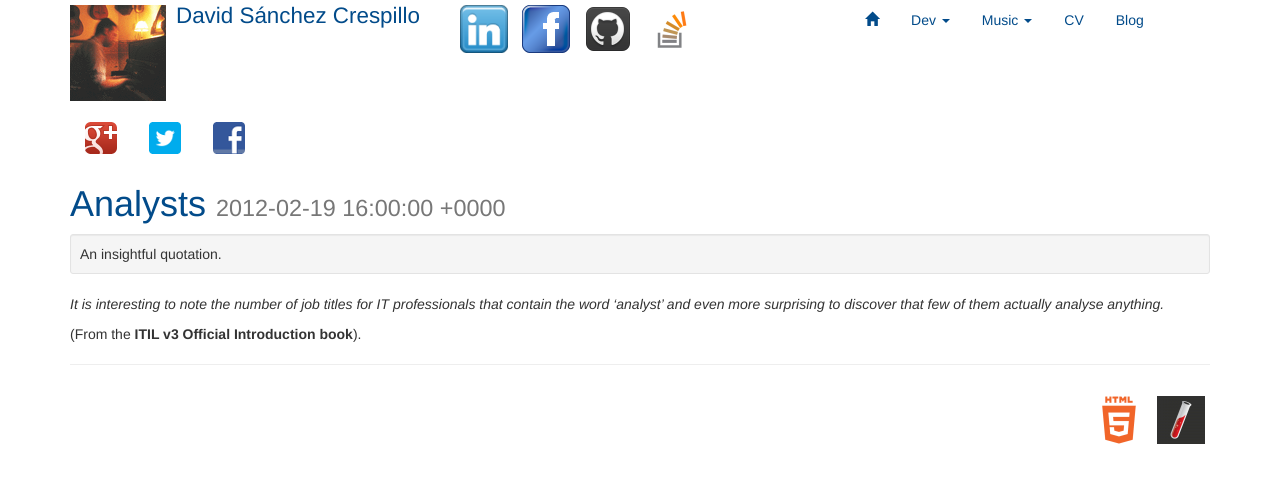
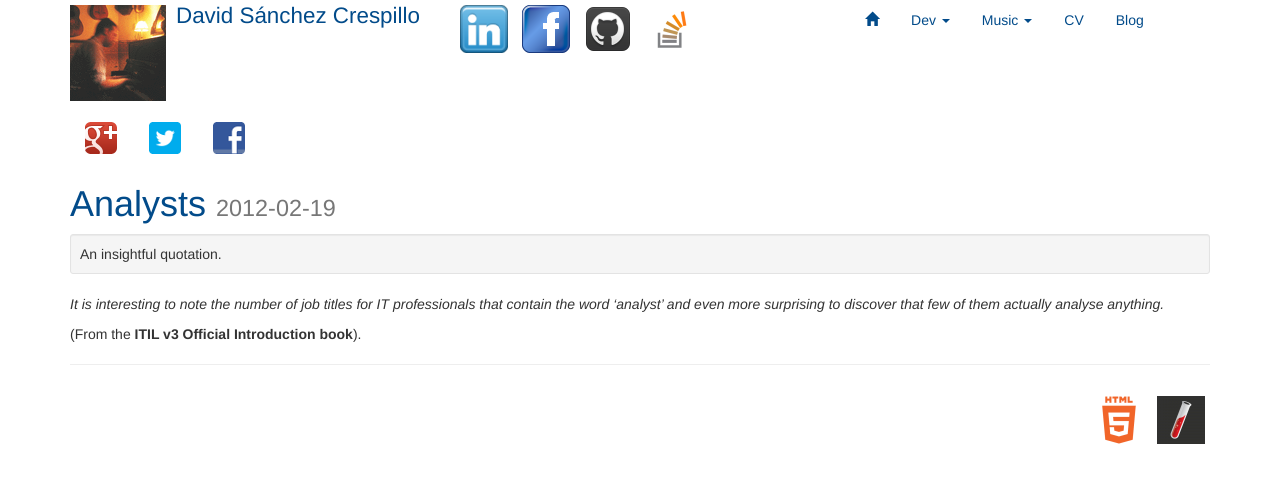
Before and after one commit to davidsanchezcrespillo/dscwebpage_jekyll, a Jekyll site: the page built from _posts/2012-02-19-analysts.markdown, in a window 1280 px wide. Shown: the top 483 px of the page. Built offline with Jekyll 4.4.1, drawn with Linux system fonts in a browser that asks for light colours.

Commit message:
Fix in the date format of the blog posts

```diff
--- a/_layouts/post.html
+++ b/_layouts/post.html
@@ -33,8 +33,8 @@
         {{ page.title }}
   </a>
   <small>
-    <time datetime="{{ page.date }}">
-    {{ page.date }}
+    <time datetime="{{ page.date | date: '%Y-%m-%d'}}">
+    {{ page.date | date: '%Y-%m-%d'}}
     </time>
   </small>
   </h1>
```
